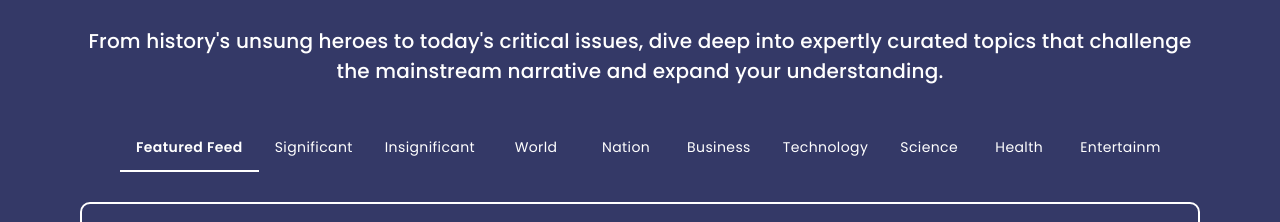
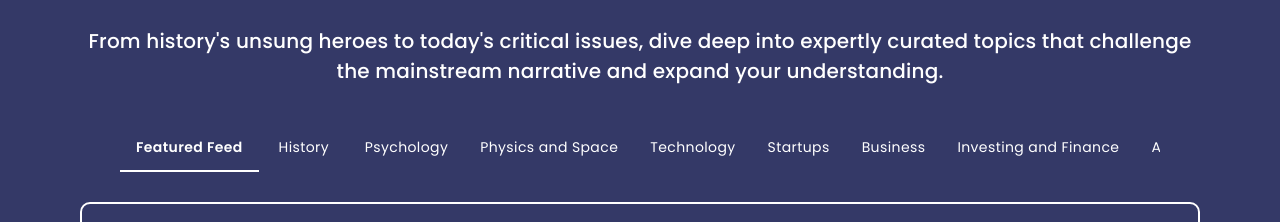
Before and after one commit to venomnert/dediro-fe, a Next.js app: page / in a window 1280 px wide. Shown: the part 1951-2173 px from the top of the page. Built offline with nearby package versions, Linux system fonts and the light colour scheme.

Commit message:
add real topics and fix synthesis component rendering logic

```diff
--- a/src/components/Review/Review.tsx
+++ b/src/components/Review/Review.tsx
@@ -7,7 +7,7 @@ import ReviewCTA from './ReviewCTA';
 
 function Review() {
   return (
-    <Box sx={reviewContainer}>
+    <Box sx={reviewContainer} id='review-section'>
       <Typography sx={titleStyles}>Today&apos;s Dediro Review</Typography>
       <Box sx={cardsContainer}>
         {reviewData.map((review) => (
--- a/src/components/StayInformed/StayInformed.tsx
+++ b/src/components/StayInformed/StayInformed.tsx
@@ -14,7 +14,7 @@ import {
 
 function StayInformed() {
   return (
-    <Box sx={backgroundOnly}>
+    <Box sx={backgroundOnly} id='stay-informed-section'>
       <Box sx={mainContainer}>
         <Box sx={leftSide}>
           <Typography sx={title}>
@@ -30,7 +30,7 @@ function StayInformed() {
             articles and reports from Dediro.
           </Typography>
           <Box sx={btnContainer}>
-            <TextField sx={inputStyles} placeholder="Email address" />
+            <TextField sx={inputStyles} placeholder="Email address" type='email' />
             <Button sx={ctaButton}>Subscribe</Button>
           </Box>
         </Box>
--- a/src/components/Synthesis/Synthesis.tsx
+++ b/src/components/Synthesis/Synthesis.tsx
@@ -12,7 +12,7 @@ import {
 } from './Synthesis.styles';
 import React, { useState } from 'react';
 import SynthesisList from './SynthesisList';
-import { categories } from './utils';
+import { topics } from './utils';
 
 function Synthesis() {
   const [tabValue, setTabValue] = useState(0);
@@ -47,7 +47,7 @@ function Synthesis() {
             },
           }}
         >
-          {categories.map((c, i) => (
+          {topics.map((c, i) => (
             <Tab
               label={c.title}
               key={c.title}
@@ -55,7 +55,7 @@ function Synthesis() {
             />
           ))}
         </Tabs>
-        <SynthesisList selectedCategory={categories[tabValue]} />
+        <SynthesisList selectedCategory={topics[tabValue]} />
         <Button sx={exploreMoreBtn}>Explore more</Button>
       </Box>
     </Box>
--- a/src/components/Synthesis/SynthesisList.tsx
+++ b/src/components/Synthesis/SynthesisList.tsx
@@ -21,15 +21,16 @@ function SynthesisList({ selectedCategory }: SynthesisListProps) {
       setSynthesisListData(synthesisMock);
     } else {
       const res: Synthesis[] = synthesisMock.filter((s) =>
-        s.categories.includes(selectedCategory.title.toLowerCase())
+        s.topics.includes(selectedCategory.title.toLowerCase())
       );
+      console.log(res, 'infoooo');
       setSynthesisListData(res);
     }
 
     return () => {
       setSynthesisListData([]);
     };
-  }, [selectedCategory]);
+  }, [selectedCategory, synthesisMock]);
   return (
     <Box sx={cardsContainer}>
       {synthesisListData?.map((synthesis) => (
--- a/src/components/Synthesis/utils.ts
+++ b/src/components/Synthesis/utils.ts
@@ -4,25 +4,29 @@ export interface Synthesis {
   briefDescription: string;
   imageUrl: string;
   updatedAt: string;
-  categories: string[];
+  topics: string[];
   author: {
     name: string;
     profilePicture: string;
   };
 }
 
-export const categories = [
+export const topics = [
   { title: 'Featured Feed', value: 0 },
-  { title: 'Significant', value: 1 },
-  { title: 'Insignificant', value: 2 },
-  { title: 'World', value: 3 },
-  { title: 'Nation', value: 4 },
-  { title: 'Business', value: 5 },
-  { title: 'Technology', value: 6 },
-  { title: 'Science', value: 7 },
-  { title: 'Health', value: 8 },
-  { title: 'Entertainment', value: 9 },
-  { title: 'Sports', value: 10 },
+  { title: 'History', value: 1 },
+  { title: 'Psychology', value: 2 },
+  { title: 'Physics and Space', value: 3 },
+  { title: 'Technology', value: 4 },
+  { title: 'Startups', value: 5 },
+  { title: 'Business', value: 6 },
+  { title: 'Investing and Finance', value: 7 },
+  { title: 'American Politics', value: 8 },
+  { title: 'Geopolitics', value: 9 },
+  { title: 'Wars and Conflicts', value: 10 },
+  { title: 'Philosophy', value: 11 },
+  { title: 'Health', value: 12 },
+  { title: 'Environment', value: 13 },
+  { title: 'Leadership', value: 14 },
 ];
 
 export const synthesisMock: Synthesis[] = [
@@ -35,7 +39,7 @@ export const synthesisMock: Synthesis[] = [
     imageUrl:
       'https://s3-alpha-sig.figma.com/img/3fe1/a96d/8c4ac05213125b3a41fed36b27355e19?Expires=1726444800&Key-Pair-Id=APKAQ4GOSFWCVNEHN3O4&Signature=Bg58NbB4kHZQ98qlENeyhophTILU76dOYJILBeYZSq3XgLC3YJCz4ou~UcMEq9ZrYg7VDZM2tWy0C~xnC9fvfQmyblu1IMYp6IHGhmaFFA9tYtg2P~LEPZKfYLM0bqy7YbA6sC~ePkoIYRlow-aMBdiwhPBo~x3mP6y316luHwSyehwECXnInEZi2dpRuxMZw66DdAbI2LWZV7B8f6rviXtWEXCogUKJhHPCrEAyiDBoPIB-Mk7BI6KYl0vI4T4QejL1SsAZUgb6WVyDXkjOh9sjqn9ipcIPFX-Uk265I6aHbtqtqzZyJXCbdZ0BppLgB6M~hANveKISvUx1~lYbEw__',
     updatedAt: '2024-09-07T14:30:00Z',
-    categories: ['science'],
+    topics: ['physics and space', 'environment'],
     author: {
       name: 'John Doe',
       profilePicture:
@@ -51,7 +55,7 @@ export const synthesisMock: Synthesis[] = [
     imageUrl:
       'https://s3-alpha-sig.figma.com/img/d5fa/ecf2/a5e5e5527137c5c1b4a37ffdb03e7fc4?Expires=1726444800&Key-Pair-Id=APKAQ4GOSFWCVNEHN3O4&Signature=o8HkjT-pu~NcgfVT0lzwHxiN98mACC0~U1FG4v6kCq2XQuc-IazYdJ4B80jLvxO4GPzImXHmPT7i6HZGnK1QtH7eIB4vkv~8wkjECiBF8NQDYOzNJnHwQxMcAkeiCUSN0h~00c4qBEASrBk3FkDlypt-VVSx7X4lXV3cGfjbPSVKEKuahJHIT1tiePEenc-un3suBHBzAlGq939p4i5dsD99FzhWzXqAyI6aEXn9ixSVwJBPtHHTG3~tme8-A94fRIB-lFoiGZBtCt4Li9RAJOY0bI-svu0XJEDZIYJ-MclCAjyvJY-ijelDpAQZBmRNuemmAPCDf-ndy9A3VVGeDQ__',
     updatedAt: '2024-09-02T14:30:00Z',
-    categories: ['technology', 'world'],
+    topics: ['technology', 'environment'],
     author: {
       name: 'Jane Smith',
       profilePicture:
@@ -67,7 +71,7 @@ export const synthesisMock: Synthesis[] = [
     imageUrl:
       'https://s3-alpha-sig.figma.com/img/01eb/241e/9ce363a8196ef00b7e2d001ab2a30d0c?Expires=1726444800&Key-Pair-Id=APKAQ4GOSFWCVNEHN3O4&Signature=HnFwmrL2moC~~XulTFcwD91OSrmEH9vxIGxNo~p2V9P022xZQcMXahIjpxdPYIWMDR4VruTMkR1liFGa2JmvP8wUEGg1AepiYVdj30WL1eZaLQLYxD74vR6Gm3UfRNqOaddMOAIsbhq91Zedm399FKPUzR0P5QjT4m5-qh~3s3NuBfmxtEwBFUgM6qXM-H51RAj97lqrM42NMCbh1Nmqm-gr5F~0sVD~JPOf0m-UiU-XG0swGnZd-TQe~pv8~DD7vcmylS0hcpG~VIXmMm1OBLOJTY9V4FmNBX39OOXLNT2ZJ5ELWPFQBvO~3vPd9YQ4MsXqpZN6MAuQfuDOudH6kw__',
     updatedAt: '2023-09-07T14:30:00Z',
-    categories: ['entertainment'],
+    topics: ['business'],
     author: {
       name: 'Jane Smith',
       profilePicture:
```
